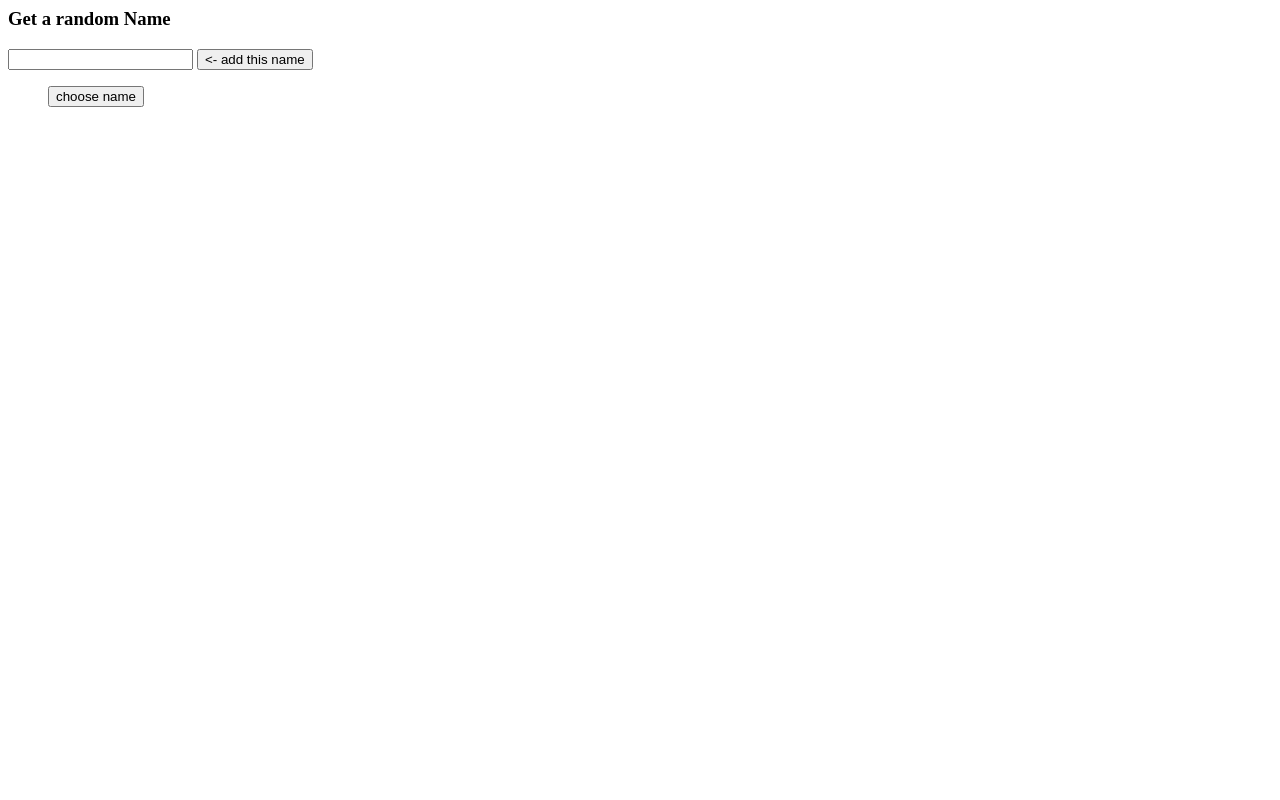
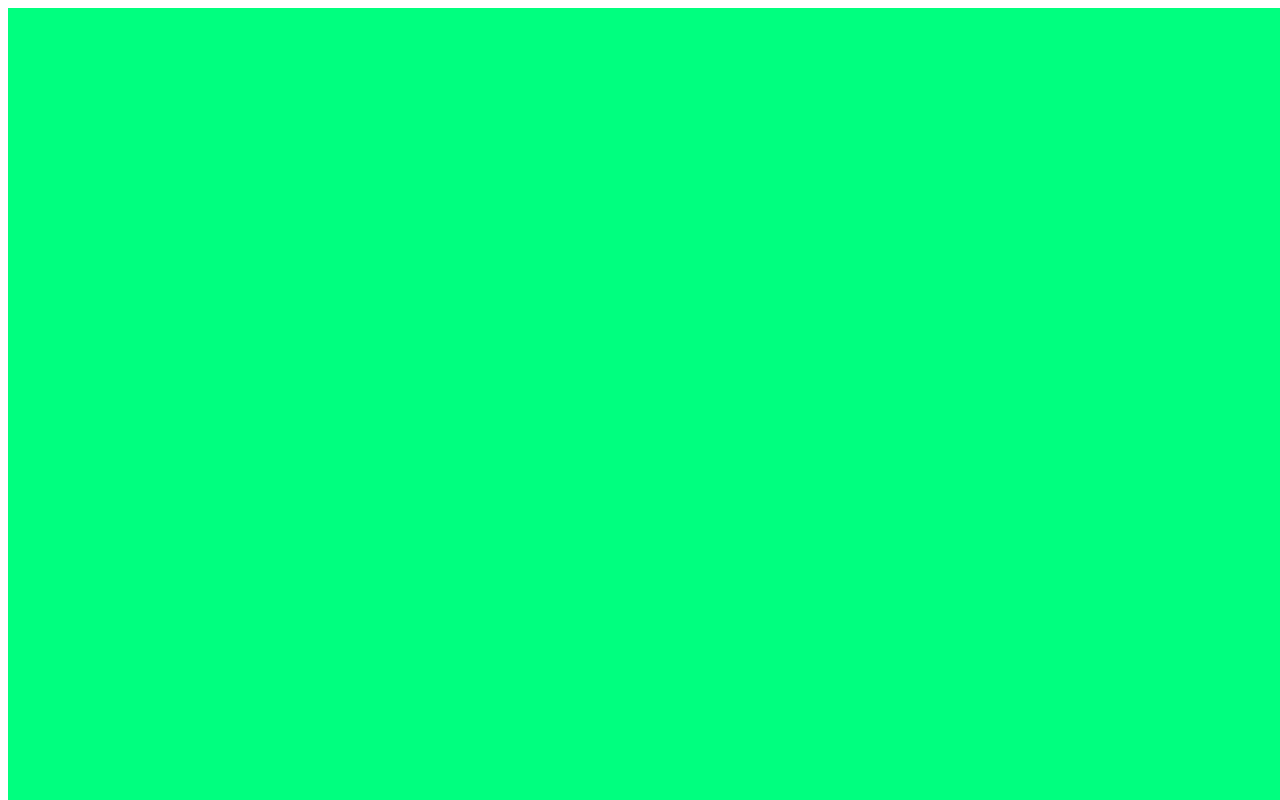
Before and after one commit to Grajales-K/randomName_blocks, a plain HTML site: page index.html in a window 1280 px wide. Drawn offline with Linux system fonts and the light colour scheme.

Commit message:
Update index.html

```diff
--- a/index.html
+++ b/index.html
@@ -1,4 +1,15 @@
 <html>
+  <style>
+    #first{
+      background: #E6E6FA;
+      position: absolute; width: 100%; height: 100%;
+    }
+
+    #second{
+      background: #00FF7F;
+      position: absolute; width: 100%; height: 100%;
+    }
+  </style>
 <div id="first">
 <h3>Get a random Name</h3>
 <input id="names"> </input><button id="getname"> <- add this name</button>
```
